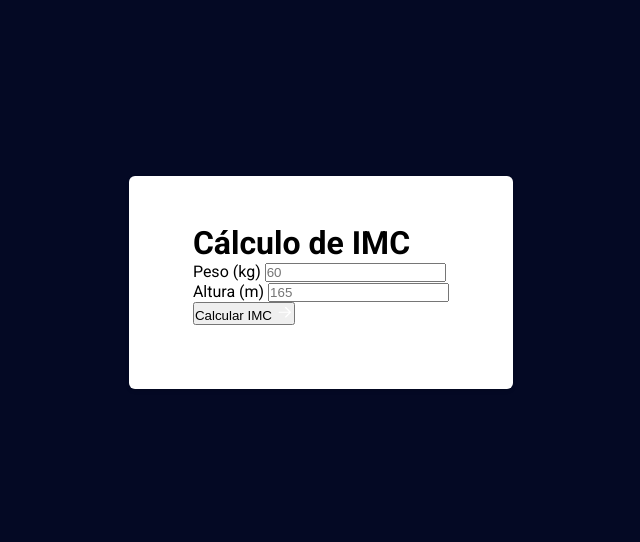
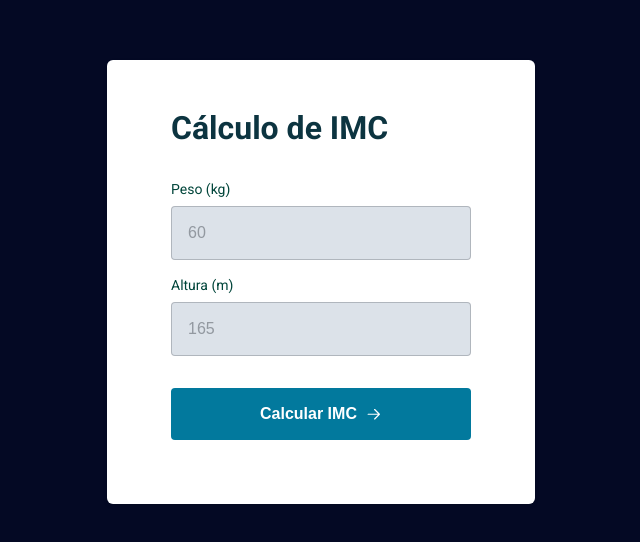
Before and after one commit to igormatheusf/projeto-calculadora-imc, a plain HTML site: page index.html in a window 1280 px wide. Shown: the part 118-660 px from the top of the page, without its empty margins (319-959 px from the left). Drawn offline with Linux system fonts and the light colour scheme.

Commit message:
stylized form

```diff
--- a/style.css
+++ b/style.css
@@ -14,8 +14,10 @@
     --ot-input: #02799D;
     --bd-input: rgba(73, 80, 87, 0.3);
     --tt-placeholder: rgba(73, 80, 87, 0.5);
+    --bg-input: #DCE2E9;
     --tt-button: white;
     --bg-button: #02799D;
+    --bg-button-hover: #005873;
     --bg-error: #F03E3E;
     --tt-error: white;
 }
@@ -24,6 +26,11 @@
     font-family: 'Roboto', sans-serif;
     background-color: #040924;
     font-size: 1.6rem;
+}
+
+body, input, button {
+    font-size: 1.6rem;
+    line-height: 2rem;
 }
 
 .container {
@@ -41,3 +48,71 @@
     box-shadow: 0 .2rem .4rem rgba(0,0,0,0.1);
     border-radius: .6rem;
 }
+
+.title {
+    font-size: 3.2rem;
+    line-height: 4rem;
+    color: var(--tt-heading);
+}
+
+form {
+    width: 30rem;
+}
+
+form h1 {
+    margin-bottom: 3.2rem;
+}
+
+form label {
+    font-size: 1.4rem;
+    line-height: 1.8rem;
+    color: var(--tt-label);
+    margin-bottom: .8rem;
+    display: block; /* label tem por padrão o display inline, que não aceita margin-bottom */
+}
+
+form input {
+    width: 100%;
+    border: 1px solid var(--bd-input);
+    background: var(--bg-input);
+    padding: 1.6rem;
+    border-radius: .4rem;
+    color: var(--tt-input);
+}
+
+form input:focus {
+    outline: 1px solid var(--ot-input);
+}
+
+form input::placeholder {
+    color: var(--tt-placeholder);
+}
+
+.input-wrapper + .input-wrapper {
+    margin-top: 1.6rem;
+}
+
+button {
+    font-weight: bold;
+    margin-top: 3.2rem;
+    padding: 1.6rem;
+    width: 100%;
+
+    border-radius: .4rem;
+    border: none;
+    background-color: var(--bg-button);
+    color: var(--tt-button);
+
+    display: flex;
+    align-items: center;
+    justify-content: center;
+    gap: .8rem;
+
+    cursor: pointer;
+
+    transition: background .3s;
+}
+
+button:hover {
+    background: var(--bg-button-hover)
+}
```
